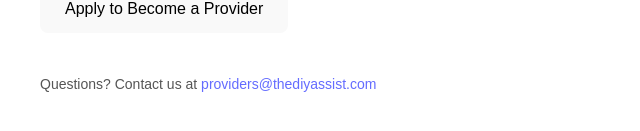
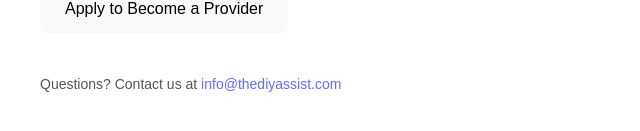
Before and after one commit to npgandlove/diyassistv2, a React (Vite) app: page /providers in a window 1280 px wide. Shown: the part 1315-1446 px from the top of the page, without its empty margins (0-640 px from the left). Built offline with nearby package versions, Linux system fonts and the light colour scheme.

Commit message:
update email address

```diff
--- a/src/Providers.jsx
+++ b/src/Providers.jsx
@@ -93,7 +93,7 @@
       <p style={{ marginTop: "40px", fontSize: "14px", color: "#555" }}>
         Questions? Contact us at{" "}
         <a href="mailto:providers@thediyassist.com">
-          providers@thediyassist.com
+          info@thediyassist.com
         </a>
       </p>
     </div>
```
